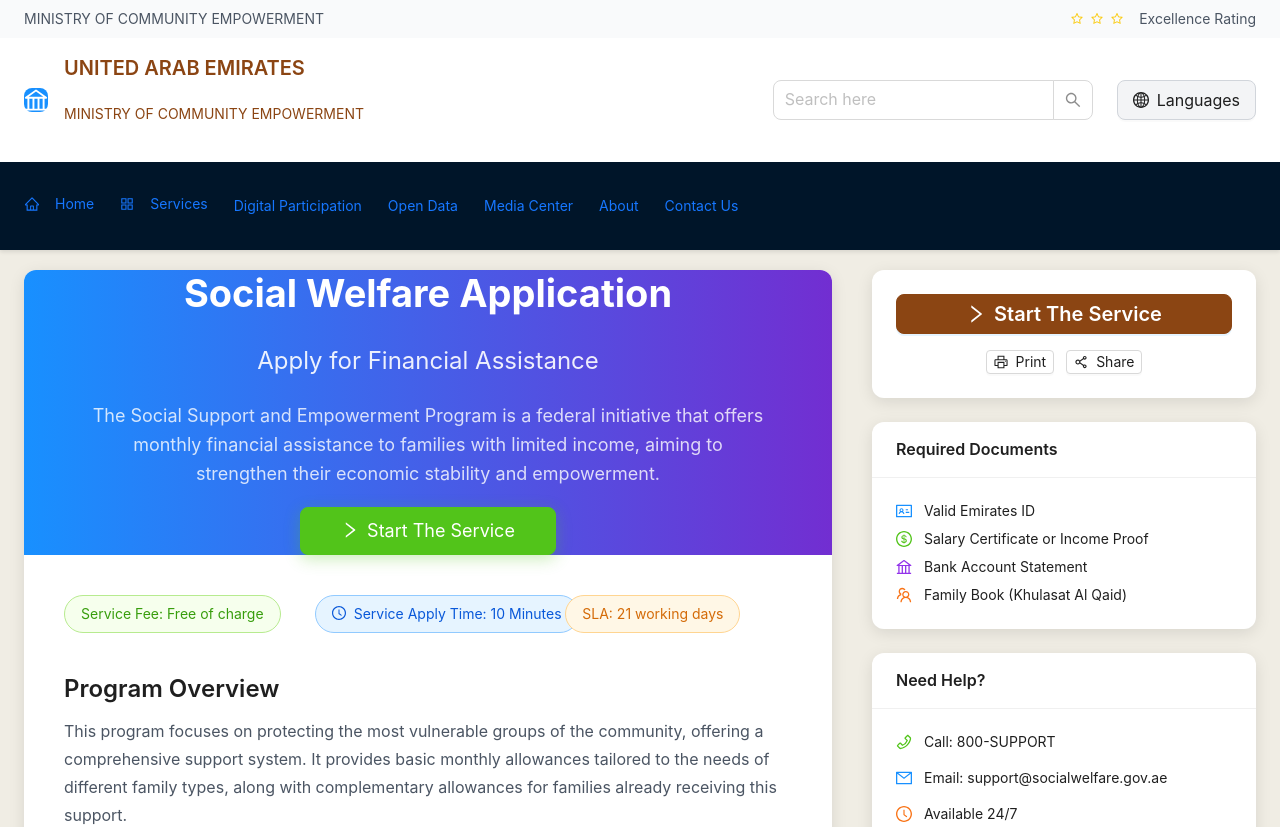
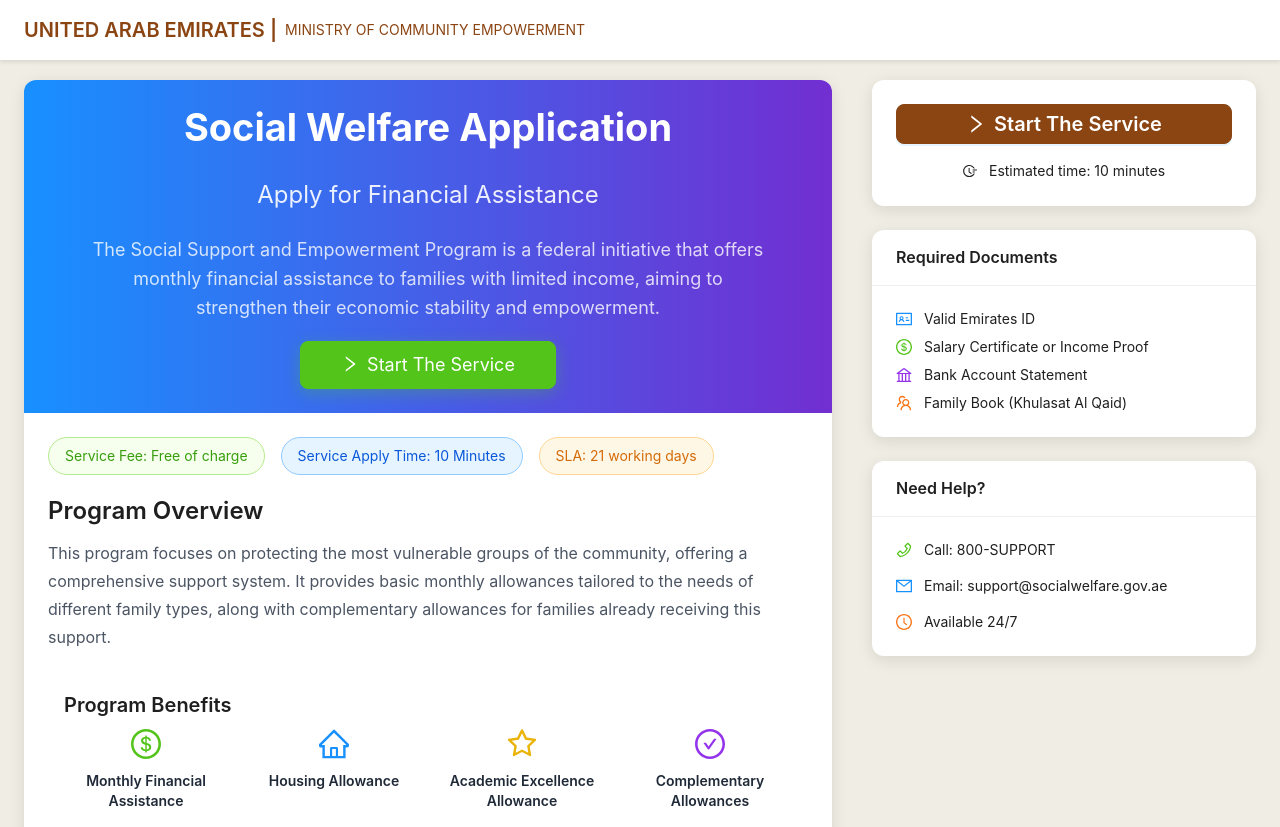
Before and after one commit to AsimIqbal1/social-support-application, a React (Vite) app: page / in a window 1280 px wide. Shown: the top 827 px of the page. Built offline with nearby package versions, Linux system fonts and the light colour scheme.

Commit message:
fix: fixed the breaking UI + removed few UI elements from landing page

```diff
--- a/src/pages/home-page/HomePage.tsx
+++ b/src/pages/home-page/HomePage.tsx
@@ -21,31 +21,10 @@
     <Layout className="min-h-screen bg-uae-cream">
       <ProfessionalHeader />
 
-      {/* Main Content with proper top margin */}
-      <Content className="mt-42">
-        {/* Breadcrumb Section */}
-        <div className="bg-uae-cream py-5">
-          <div className="max-w-7xl mx-auto px-6">
-            <Breadcrumb>
-              <Breadcrumb.Item>
-                <HomeOutlined />
-                <span className="ml-2">{t('breadcrumbHome')}</span>
-              </Breadcrumb.Item>
-              <Breadcrumb.Item>{t('breadcrumbServices')}</Breadcrumb.Item>
-              <Breadcrumb.Item>
-                <span className="text-uae-brown font-medium">
-                  {t('breadcrumbWelfare')}
-                </span>
-              </Breadcrumb.Item>
-            </Breadcrumb>
-          </div>
-        </div>
-
-        {/* Main Content Area */}
+      <Content className="mt-10">
         <div className="bg-uae-cream min-h-screen py-10 pb-20">
           <div className="max-w-7xl mx-auto px-6">
             <Row gutter={[40, 40]}>
-              {/* Left Content */}
               <Col xs={24} lg={16}>
                 <div className="bg-white rounded-card overflow-hidden shadow-card">
                   <HeroSection />
@@ -55,7 +34,6 @@
                 </div>
               </Col>
 
-              {/* Right Sidebar */}
               <Col xs={24} lg={8}>
                 <Sidebar />
               </Col>
--- a/src/pages/home-page/components/HeroSection.tsx
+++ b/src/pages/home-page/components/HeroSection.tsx
@@ -9,7 +9,7 @@
   const { t, isRTL } = useLanguage();
 
   return (
-    <div className="bg-gradient-to-r from-gov-primary to-gov-secondary text-white py-15 px-10 text-center">
+    <div className="bg-gradient-to-r from-gov-primary to-gov-secondary text-white p-6 px-10 text-center">
       <Title level={1} className="!text-white text-4xl !font-bold !mb-4">
         {t('heroTitle')}
       </Title>
--- a/src/pages/home-page/components/HowItWorks.tsx
+++ b/src/pages/home-page/components/HowItWorks.tsx
@@ -20,7 +20,6 @@
       <Row gutter={[24, 24]}>
         <Col xs={24} md={8}>
           <Card
-            bordered={false}
             className="text-center bg-gray-50 rounded-card h-full"
           >
             <Avatar
--- a/src/pages/home-page/components/ProfessionalHeader.tsx
+++ b/src/pages/home-page/components/ProfessionalHeader.tsx
@@ -1,48 +1,21 @@
 import React from 'react';
-import { Layout, Typography, Button, Space, Input } from 'antd';
-import {
-  BankOutlined,
-  HomeOutlined,
-  GlobalOutlined,
-  AppstoreOutlined,
-  StarOutlined,
-} from '@ant-design/icons';
-import { useLanguage } from '../../../i18n/hooks/useLanguage';
+import { Layout, Typography } from 'antd';
 
 const { Header } = Layout;
 const { Title, Text } = Typography;
-const { Search } = Input;
 
 const ProfessionalHeader: React.FC = () => {
-  const { t, switchLanguage } = useLanguage();
+  // const { t, switchLanguage } = useLanguage();
 
   return (
     <Header className="fixed top-0 w-full z-50 p-0 bg-white shadow-header h-auto">
-      {/* Top Bar */}
-      <div className="bg-gray-50 py-2 text-xs">
-        <div className="max-w-7xl mx-auto px-6 flex justify-between items-center">
-          <Text className="text-gray-600">
-            MINISTRY OF COMMUNITY EMPOWERMENT
-          </Text>
-          <div className="flex items-center gap-2">
-            <StarOutlined className="text-yellow-400" />
-            <StarOutlined className="text-yellow-400" />
-            <StarOutlined className="text-yellow-400" />
-            <Text className="text-gray-600 ml-2">Excellence Rating</Text>
-          </div>
-        </div>
-      </div>
-
       {/* Main Header */}
       <div className="py-4">
         <div className="max-w-7xl mx-auto px-6 flex justify-between items-center">
           <div className="flex items-center gap-4">
-            <div className="w-15 h-15 bg-gov-primary rounded-lg flex items-center justify-center text-white text-2xl">
-              <BankOutlined />
-            </div>
-            <div>
+            <div className="flex items-center gap-2">
               <Title level={4} className="!m-0 !text-uae-brown !font-semibold">
-                UNITED ARAB EMIRATES
+                UNITED ARAB EMIRATES |
               </Title>
               <Text className="text-uae-brown text-sm">
                 MINISTRY OF COMMUNITY EMPOWERMENT
@@ -50,48 +23,6 @@
             </div>
           </div>
 
-          <div className="flex items-center gap-6">
-            <Search placeholder="Search here" className="w-80" size="large" />
-            <Button
-              icon={<GlobalOutlined />}
-              onClick={() => switchLanguage()}
-              size="large"
-              className="rounded-lg bg-gray-100 border-gray-300"
-            >
-              {t('navigationLanguages')}
-            </Button>
-          </div>
-        </div>
-      </div>
-
-      {/* Navigation */}
-      <div className="bg-gov-dark">
-        <div className="max-w-7xl mx-auto px-6">
-          <Space size="large" className="py-3">
-            <Button type="link" className="text-white !p-0">
-              <HomeOutlined className="mr-2" />
-              {t('navigationHome')}
-            </Button>
-            <Button type="link" className="text-white !p-0">
-              <AppstoreOutlined className="mr-2" />
-              {t('navigationServices')}
-            </Button>
-            <Button type="link" className="text-white !p-0">
-              Digital Participation
-            </Button>
-            <Button type="link" className="text-white !p-0">
-              Open Data
-            </Button>
-            <Button type="link" className="text-white !p-0">
-              Media Center
-            </Button>
-            <Button type="link" className="text-white !p-0">
-              {t('navigationAbout')}
-            </Button>
-            <Button type="link" className="text-white !p-0">
-              {t('navigationContact')}
-            </Button>
-          </Space>
         </div>
       </div>
     </Header>
--- a/src/pages/home-page/components/ServiceInfo.tsx
+++ b/src/pages/home-page/components/ServiceInfo.tsx
@@ -1,6 +1,5 @@
 import React from 'react';
-import { Typography, Tag, Row, Col } from 'antd';
-import { ClockCircleOutlined } from '@ant-design/icons';
+import { Typography, Tag } from 'antd';
 import { useLanguage } from '../../../i18n/hooks/useLanguage';
 
 const { Title, Paragraph } = Typography;
@@ -9,27 +8,20 @@
   const { t } = useLanguage();
 
   return (
-    <div className="p-10">
-      <Row gutter={[24, 16]} className="mb-10">
-        <Col xs={24} sm={8}>
+    <div className="p-6">
+      <div className='flex justify-start items-center gap-2'>
         <Tag color="green" className="text-sm py-2 px-4 rounded-full">
           {t('serviceFee')}
         </Tag>
-        </Col>
-        <Col xs={24} sm={8}>
         <Tag color="blue" className="text-sm py-2 px-4 rounded-full">
-            <ClockCircleOutlined className="mr-2" />
           {t('serviceTime')}
         </Tag>
-        </Col>
-        <Col xs={24} sm={8}>
         <Tag color="orange" className="text-sm py-2 px-4 rounded-full">
           {t('serviceSLA')}
         </Tag>
-        </Col>
-      </Row>
+      </div>
 
-      <Title level={3} className="mb-5 text-gray-800">
+      <Title level={3} className="my-5 text-gray-800">
         {t('programTitle')}
       </Title>
       <Paragraph className="text-base leading-7 text-gray-600 mb-10">
--- a/src/pages/home-page/components/Sidebar.tsx
+++ b/src/pages/home-page/components/Sidebar.tsx
@@ -3,9 +3,8 @@
 import {
   LeftOutlined,
   RightOutlined,
-  PrinterOutlined,
-  ShareAltOutlined,
   IdcardOutlined,
+  FieldTimeOutlined,
   DollarOutlined,
   BankOutlined,
   TeamOutlined,
@@ -42,12 +41,8 @@
             {t('startApplication')}
           </Button>
           <div className="flex gap-3 justify-center">
-            <Button icon={<PrinterOutlined />} size="small">
-              Print
-            </Button>
-            <Button icon={<ShareAltOutlined />} size="small">
-              Share
-            </Button>
+            <FieldTimeOutlined />
+            <Text>Estimated time: 10 minutes</Text>
           </div>
         </div>
       </Card>
```
Lines whose indentation alone changed are shown as unchanged.
